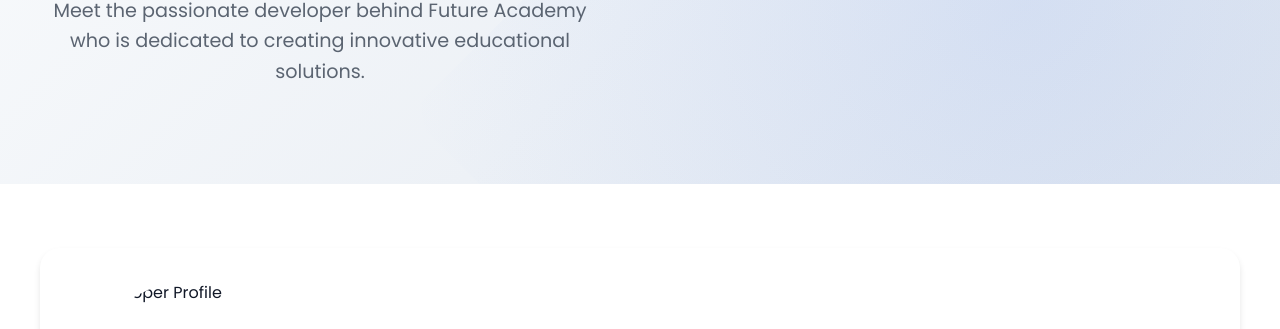
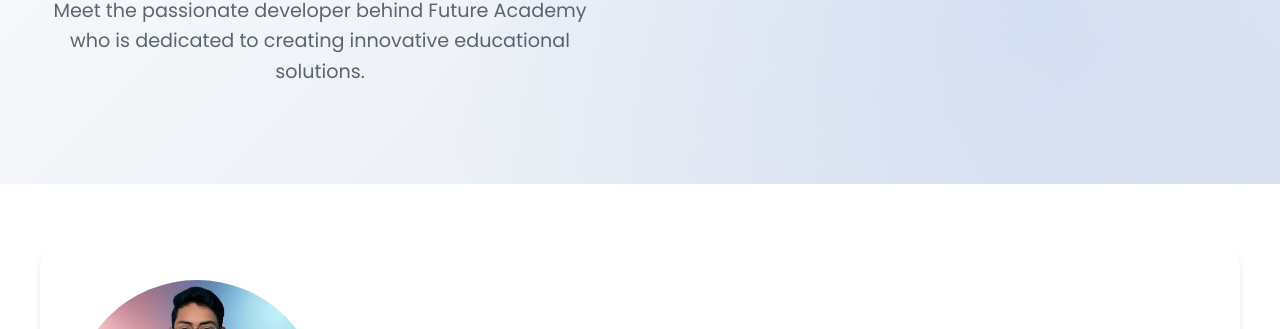
Before and after one commit to webstar-vishalgupta/Future-Academy, a plain HTML site: page about-developer.html in a window 1280 px wide. Shown: the part 254-583 px from the top of the page. Drawn offline with Linux system fonts and the light colour scheme.

Commit message:
Update about-developer.html

```diff
--- a/about-developer.html
+++ b/about-developer.html
@@ -57,7 +57,7 @@
         <div class="developer-container">
             <div class="developer-profile">
                 <div class="profile-image">
-                    <img src="images/developer.jpg" alt="Developer Profile">
+                    <img src="images/developer.jpeg" alt="Developer Profile">
                 </div>
                 <div class="profile-content">
                     <h2>Vishal Gupta</h2>
```
